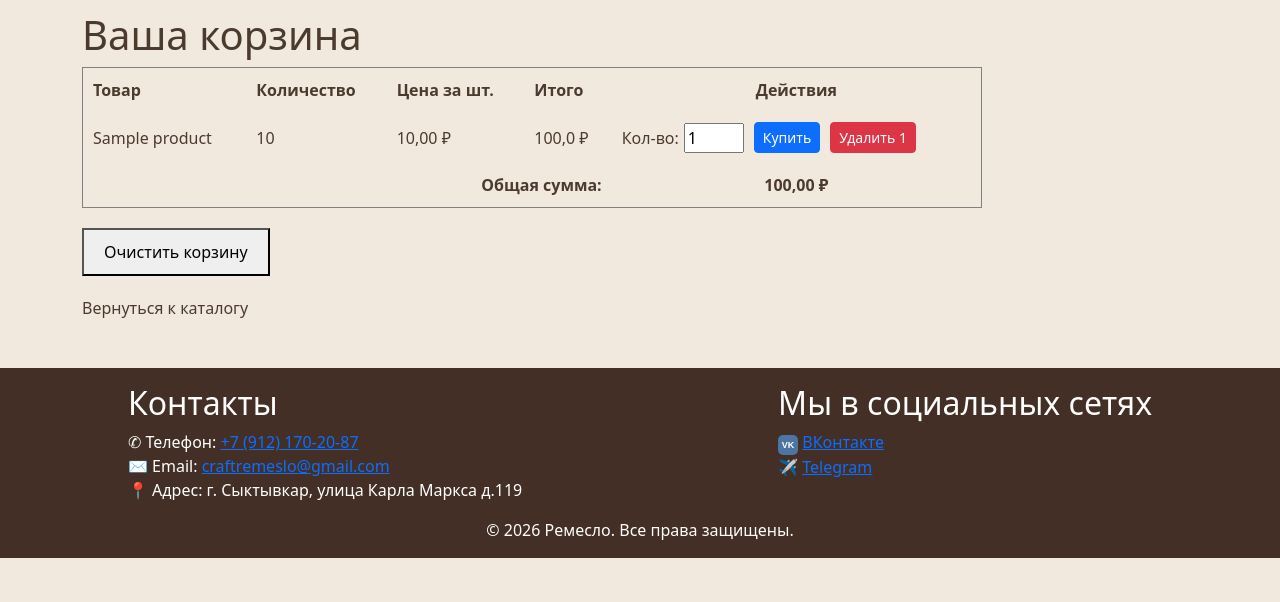
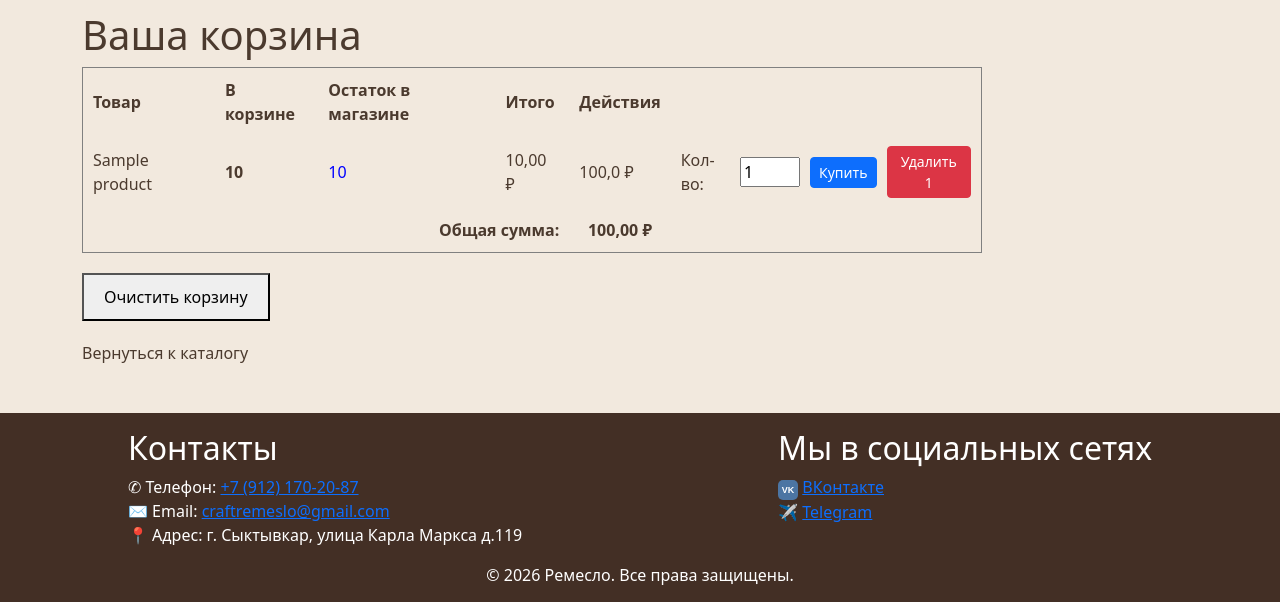
Before and after one commit to Alexander-05-20/Remeslo_shop, a Django app: page /cart/ in a window 1280 px wide. Shown: the part 56-658 px from the top of the page. Run offline with Django 5.2, Linux system fonts and the light colour scheme; a user stored in the database is signed in; tables that the repository leaves empty hold one stand-in row (values such as "Sample post").

Commit message:
Fix: исправление ошибок

```diff
--- a/shop/templates/shop/cart.html
+++ b/shop/templates/shop/cart.html
@@ -9,15 +9,16 @@
 <table border="1" cellpadding="10" cellspacing="0" style="width:100%; max-width:900px;">
     <tr>
         <th>Товар</th>
-        <th>Количество</th>
-        <th>Цена за шт.</th>
+        <th>В корзине</th>
+        <th>Остаток в магазине</th>
         <th>Итого</th>
         <th style="text-align:center;">Действия</th>
     </tr>
     {% for item in items %}
     <tr>
         <td>{{ item.product.name }}</td>
-        <td>{{ item.quantity }}</td>
+        <td><strong>{{ item.quantity }}</strong></td>
+        <td style="color: blue;">{{ item.product.stock }}</td>
         <td>{{ item.product.price }} ₽</td>
         <td>{{ item.product.price|mul:item.quantity }} ₽</td>
         <td>
--- a/shop/views.py
+++ b/shop/views.py
@@ -125,11 +125,22 @@ def add_to_cart(request, product_id):
 @login_required
 def clear_cart(request):
     if request.method == 'POST':
-        CartItem.objects.filter(user=request.user).delete()
-        # Можно также обновить счетчик или вернуть сообщение
-        total_items = 0
-        return JsonResponse({'success': True, 'total_items': total_items})
+        # 1. Получаем все товары в корзине пользователя
+        cart_items = CartItem.objects.filter(user=request.user)
+
+        # 2. Возвращаем каждый товар на склад
+        for item in cart_items:
+            product = item.product
+            product.stock += item.quantity  # Прибавляем столько, сколько было в корзине
+            product.save()
+
+        # 3. Теперь удаляем записи из корзины
+        cart_items.delete()
+
+        return JsonResponse({'success': True, 'total_items': 0})
+
     return JsonResponse({'success': False, 'error': 'Invalid method'}, status=400)
+
 
 # Декоратор, проверяющий вход для AJAX-запросов.
 # Если пользователь не залогинен — возвращает ошибку через JSON.
```
